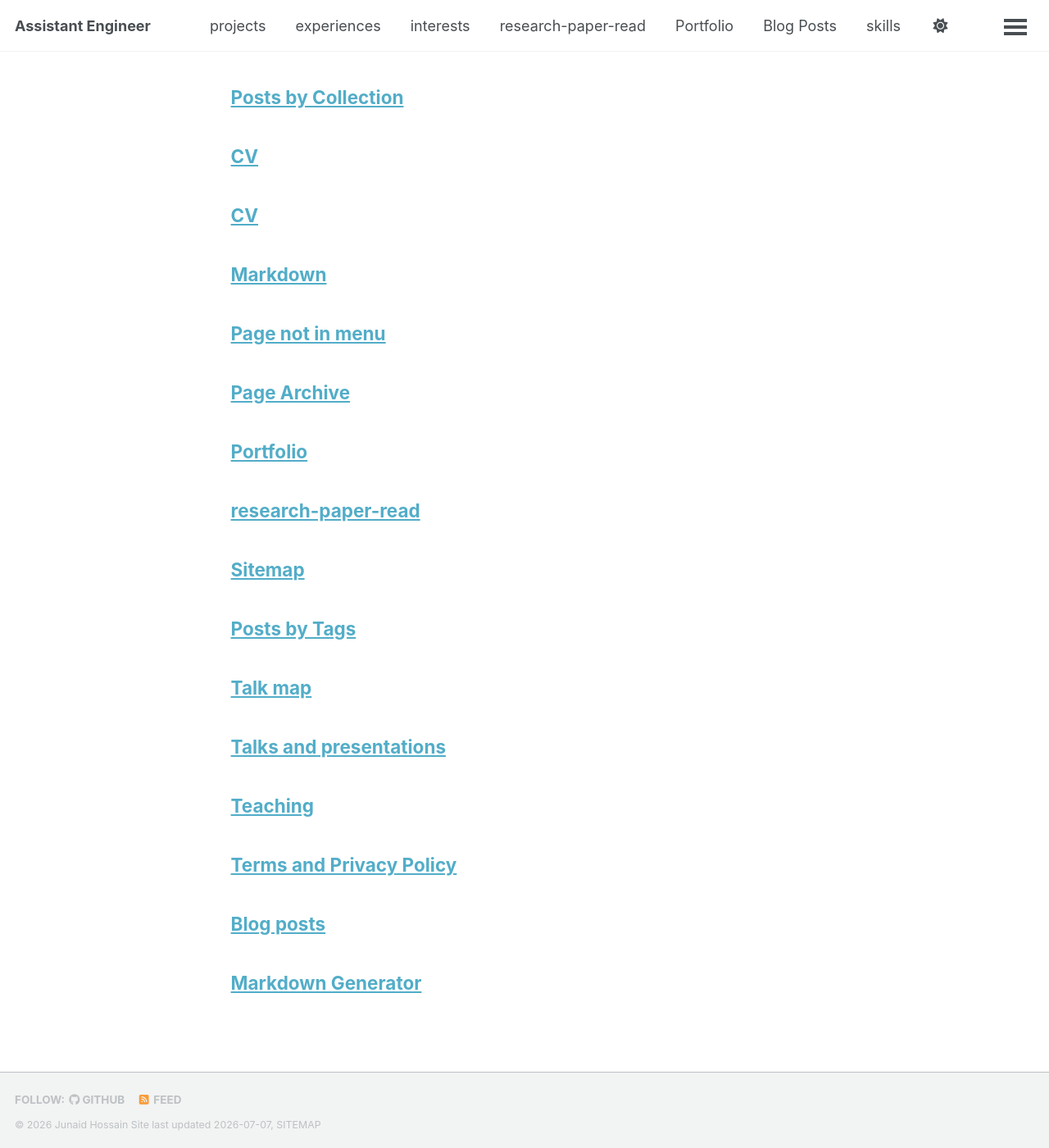
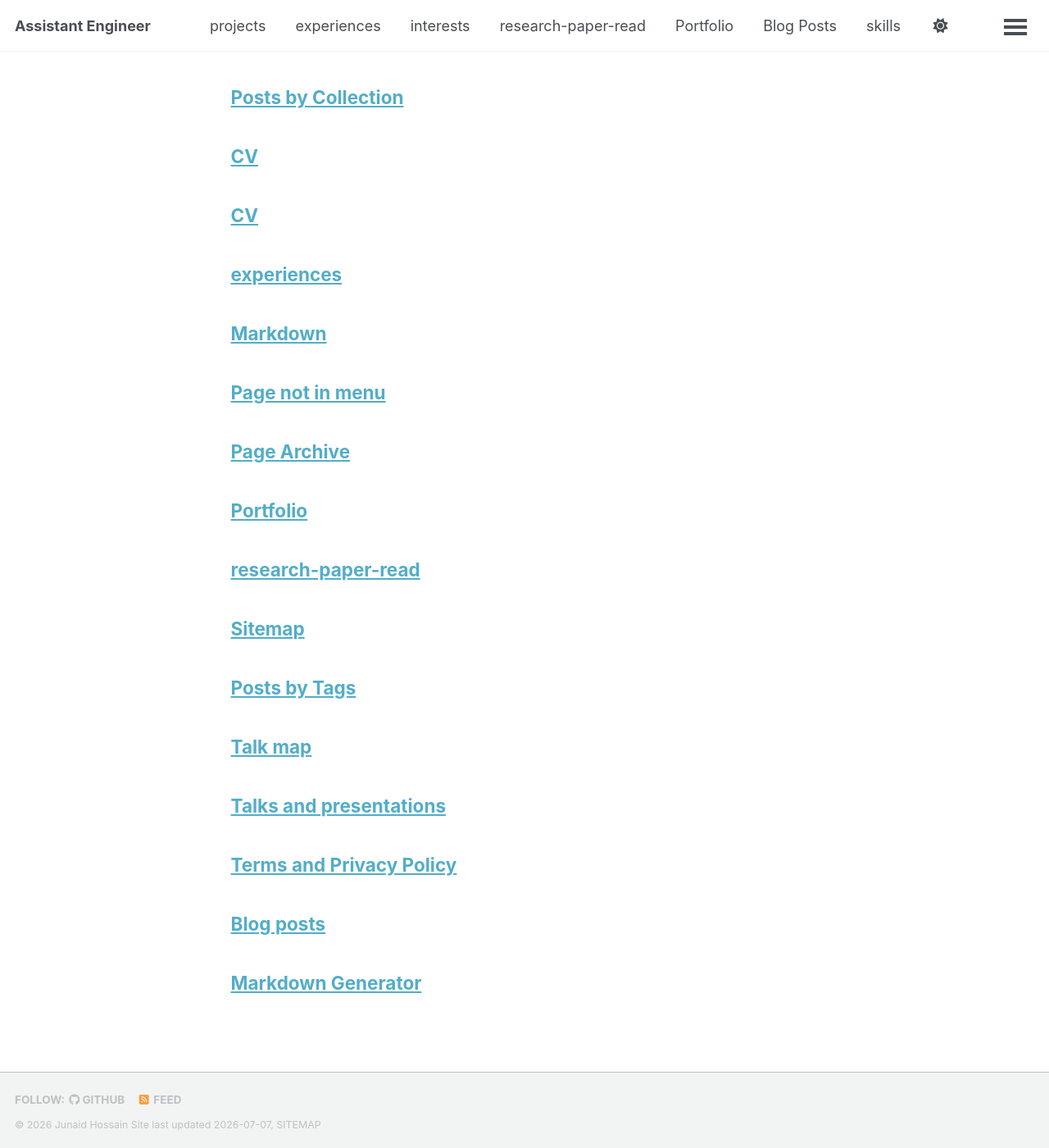
Before and after one commit to aspiringstudent-ctrl/aspiringstudent-ctrl.github.io, a Jekyll site: the page built from _pages/page-archive.html, in a window 1280 px wide and 1400 px high, scrolled down 382 px. Shown: the whole window at 82% size. Built offline with Jekyll 4.4.1, drawn with Linux system fonts in a browser that asks for light colours; a style sheet for code colours, icons or effects is not loaded.

Commit message:
Update and rename teaching.html to experiences.html

```diff
--- a/_pages/teaching.html
+++ b/_pages/experiences.html
@@ -1,12 +1,12 @@
 ---
 layout: archive
-title: "Teaching"
-permalink: /teaching/
+title: "experiences"
+permalink: /experiences/
 author_profile: true
 ---
 
 {% include base_path %}
 
-{% for post in site.teaching reversed %}
+{% for post in site.experiences reversed %}
   {% include archive-single.html %}
 {% endfor %}
```
